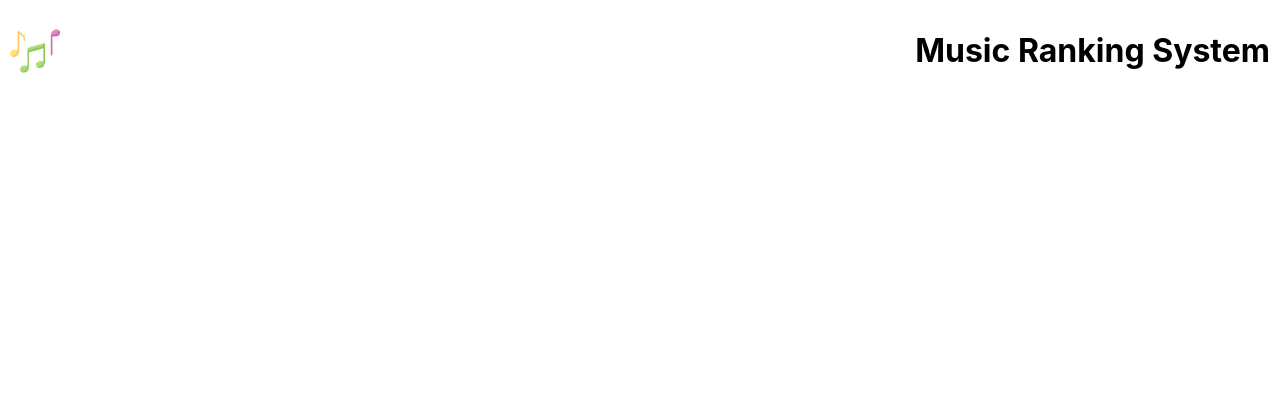
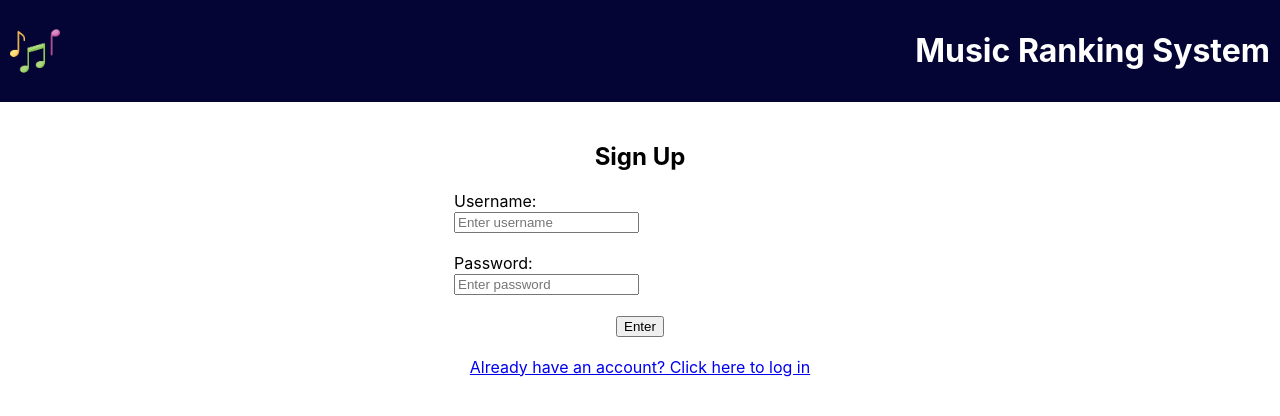
Before and after one commit to agiledev-students-fall2023/4-final-project-music-ranking-system, a React (Create React App) app in the folder front-end/: page /signup in a window 1280 px wide. Shown: the top 416 px of the page. Built offline with nearby package versions, Linux system fonts and the light colour scheme.

Commit message:
logged and signed

```diff
--- a/front-end/package.json
+++ b/front-end/package.json
@@ -6,6 +6,7 @@
     "@testing-library/jest-dom": "^5.17.0",
     "@testing-library/react": "^13.4.0",
     "@testing-library/user-event": "^13.5.0",
+    "axios": "^1.5.1",
     "react": "^18.2.0",
     "react-dom": "^18.2.0",
     "react-router-dom": "^6.17.0",
--- a/front-end/src/components/HomepageFeed.js
+++ b/front-end/src/components/HomepageFeed.js
@@ -1,6 +1,5 @@
 import React from "react";
 import { useState, useEffect } from "react";
-import tempImage from "../logo.svg";
 import axios from "axios";
 
 export default function HomepageFeed() {
--- a/front-end/src/components/LogIn.js
+++ b/front-end/src/components/LogIn.js
@@ -1,12 +1,31 @@
 import React from 'react';
-import '../App.css';
+import { Link } from 'react-router-dom';
+import '../css/LogIn.css';
 
-function logIn() {
-  return (
-    <div className="logIn">
+function LogIn() {
+  return(
+    <div className='LogIn'>
+      <h2> Log In</h2>
+      <form action='/log-in' method='post' enctype='multipart/form-data'>
+        <div class="input-group">
+          <label for="username">Username: </label><br/>
+          <input type="text" id="username" name="username" placeholder="Enter username" required/>
+        </div>
+        <br/>
+        <div class="input-group">
+          <label for="password">Password: </label><br/>
+          <input type="text" id="password" name="password" placeholder="Enter password" required/>
+        </div>
+        <br/>
+        <div class="button">
+          <input type="submit" value="Enter"/>
+        </div>
 
+      </form>
+      <br/>
+      <Link to="/signup">Need an account? Click here to sign up</Link>
     </div>
-  );
+  )
 }
 
-export default logIn;
+export default LogIn;
--- a/front-end/src/components/SignUp.js
+++ b/front-end/src/components/SignUp.js
@@ -1,10 +1,30 @@
 import React from 'react';
-import '../App.css';
+import { Link } from 'react-router-dom';
+import '../css/SignUp.css';
 
 function SignUp() {
   return (
     <div className="signUp">
+      <h2>Sign Up</h2>
+      <form action='/log-in' method='post' enctype='multipart/form-data'>
 
+        <div class="input-group">
+          <label for="username">Username: </label><br/>
+          <input type="text" id="username" name="username" placeholder="Enter username" required/>
+        </div>
+        <br/>
+        <div class="input-group">
+          <label for="password">Password: </label><br/>
+          <input type="text" id="password" name="password" placeholder="Enter password" required/>
+        </div>
+        <br/>
+        <div class="button">
+          <input type="submit" value="Enter"/>
+        </div>
+
+      </form>
+      <br/>
+      <Link to="/login">Already have an account? Click here to log in</Link>
     </div>
   );
 }
--- a/front-end/src/components/about.js
+++ b/front-end/src/components/about.js
@@ -1,6 +1,5 @@
 import React from 'react';
-import '../App.css';
-
+import '../css/About.css';
 function About() {
   return (
     <div className="About">
--- a/front-end/src/components/title.js
+++ b/front-end/src/components/title.js
@@ -1,5 +1,6 @@
 import React from 'react';
 import '../App.css';
+import '../css/Title.css';
 
 function Title() {
   return (
--- /dev/null
+++ b/front-end/src/css/About.css
@@ -0,0 +1,7 @@
+.About {
+    display: flex;
+    flex-wrap: wrap;
+    text-align: left;
+    padding: 20px;
+    padding-top: 10px;
+}
--- /dev/null
+++ b/front-end/src/css/LogIn.css
@@ -0,0 +1,9 @@
+.LogIn {
+    text-align: center;
+    padding: 20px;
+}
+
+.input-group {
+    text-align: left;
+    margin-left: 35%;
+}
--- /dev/null
+++ b/front-end/src/css/SignUp.css
@@ -0,0 +1,9 @@
+.signUp {
+    text-align: center;
+    padding: 20px;
+}
+
+.input-group {
+    text-align: left;
+    margin-left: 35%;
+}
--- /dev/null
+++ b/front-end/src/css/Title.css
@@ -0,0 +1,5 @@
+.title{
+    padding: 10px;
+    background-color: rgb(5, 5, 53);
+    color: white;
+}
```
